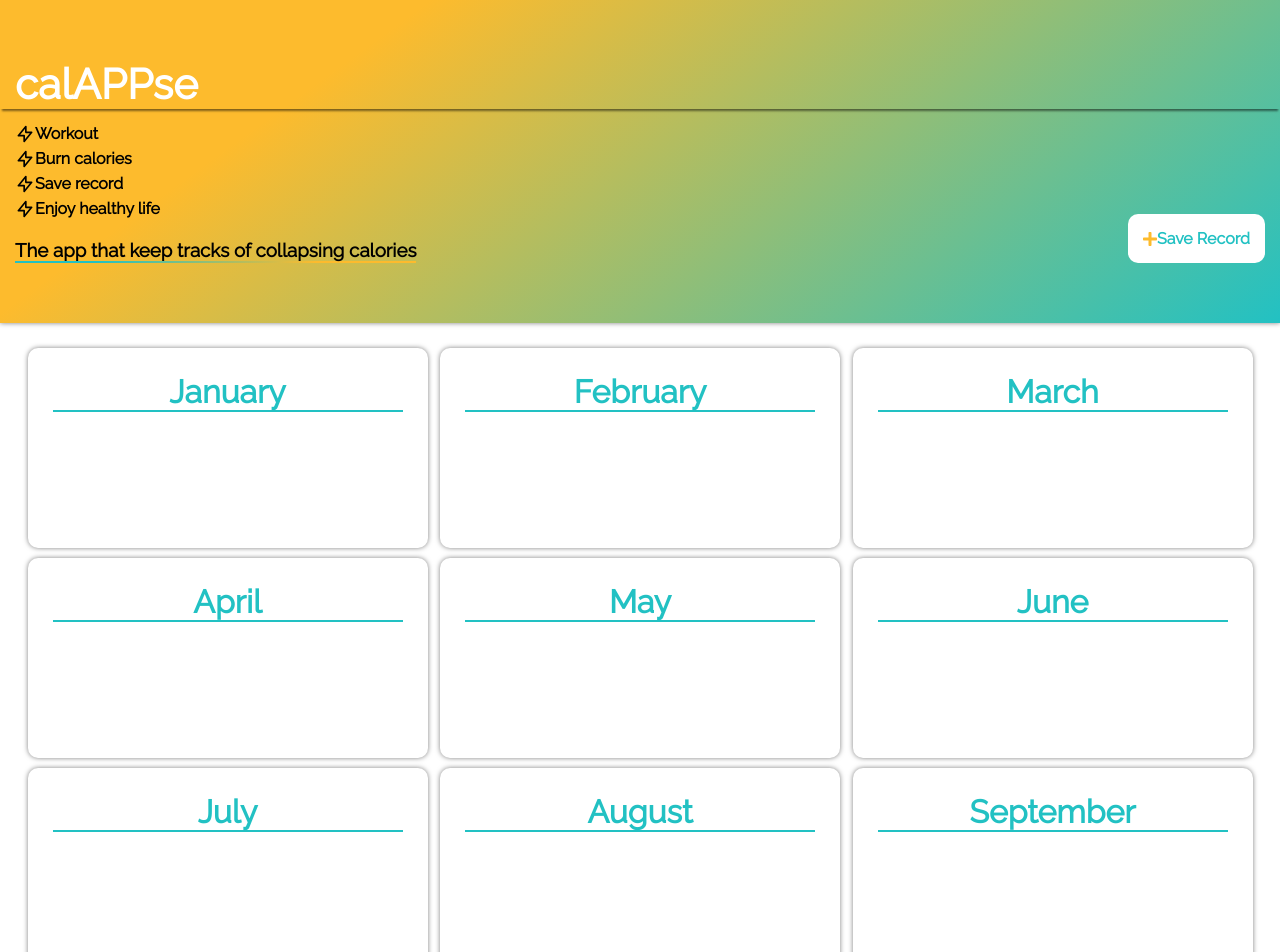
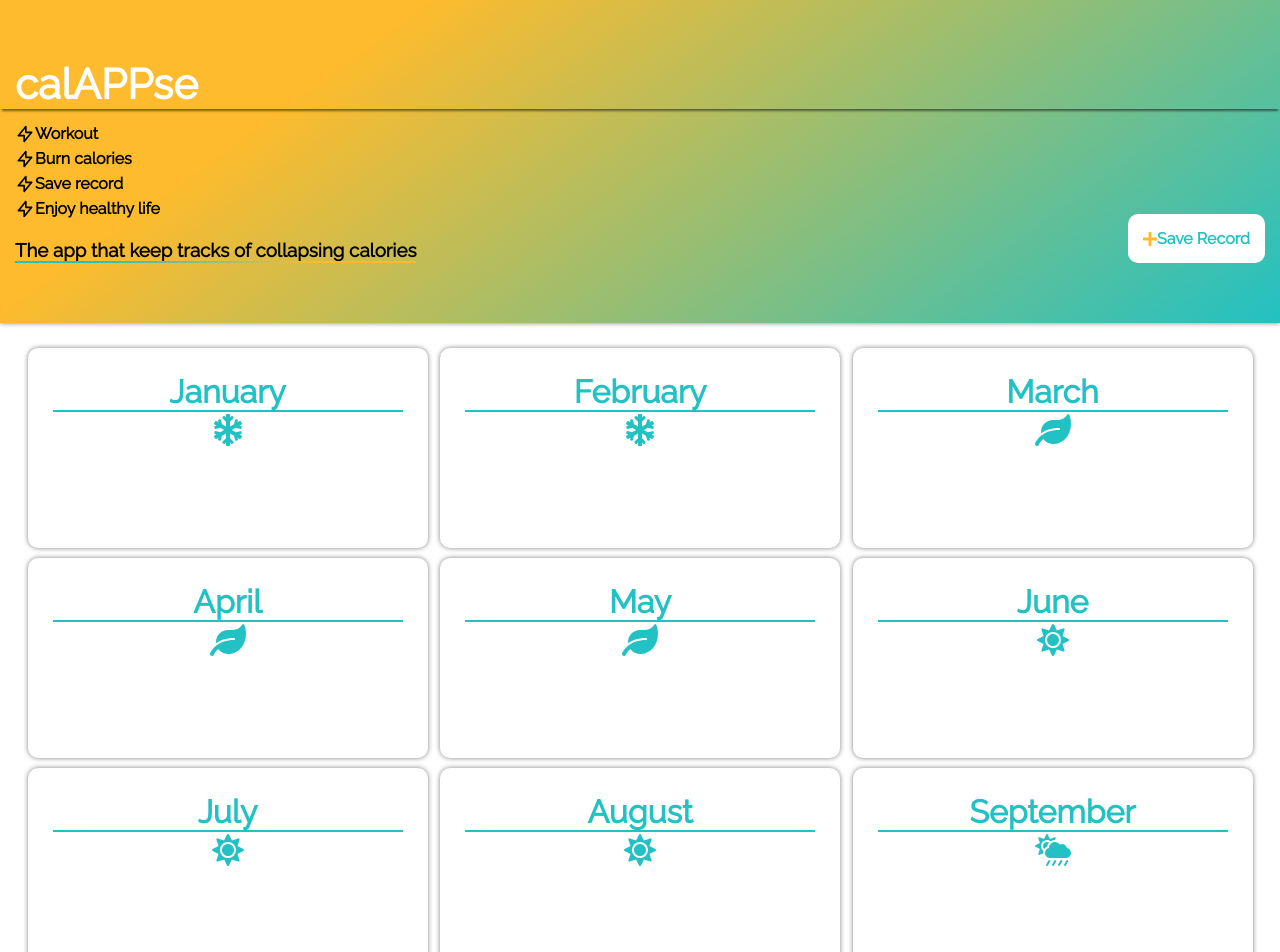
Before and after one commit to HristomirAsenov/calAPPse, a Next.js app: page / in a window 1280 px wide. Shown: the top 952 px of the page. Built offline with nearby package versions, Linux system fonts and the light colour scheme.

Commit message:
show each month's season icon

```diff
--- a/components/month-list/month-list-item/month-list-item.js
+++ b/components/month-list/month-list-item/month-list-item.js
@@ -1,12 +1,27 @@
 import Link from 'next/link';
 
 import { capitelizeString } from 'utils';
+
+import { FontAwesomeIcon } from '@fortawesome/react-fontawesome';
+import { faSun, faLeaf, faCloudSunRain, faSnowflake } from '@fortawesome/free-solid-svg-icons'
 
 import classes from './month-list-item.module.scss';
 
 const MonthListItem = ({
     name,
-}) => (
+    season,
+}) => {
+
+    const SeasonIcon = () => {
+        switch (season) {
+            case 'spring': return <FontAwesomeIcon icon={ faLeaf } />
+            case 'summer': return <FontAwesomeIcon icon={ faSun } />
+            case 'autumn': return <FontAwesomeIcon icon={ faCloudSunRain } />
+            case 'winter': return <FontAwesomeIcon icon={ faSnowflake } />
+        }
+    };
+
+    return (
         <div className={ classes.month }>
             <Link
                 href={ {
@@ -23,8 +38,9 @@ const MonthListItem = ({
                     { capitelizeString(name) }
                 </a>
             </Link>
-
+            <SeasonIcon />
         </div>
     );
+}
 
 export default MonthListItem;
--- a/components/month-list/month-list-item/month-list-item.module.scss
+++ b/components/month-list/month-list-item/month-list-item.module.scss
@@ -33,6 +33,8 @@
         .month-link {
             border-bottom: 2px solid $secondary;
         }
+
+        transform: scale(1.05); // 105% of original size
     }
 
     transition: all 0.2s ease-in;
--- a/globalConstants/index.js
+++ b/globalConstants/index.js
@@ -2,49 +2,62 @@ export const MONTHS = [
     {
         name: 'january',
         order: 1,
+        season: 'winter',
     },
     {
         name: 'february',
         order: 2,
+        season: 'winter',
     },
     {
         name: 'march',
         order: 3,
+        season: 'spring',
+
     },
     {
         name: 'april',
         order: 4,
+        season: 'spring',
     },
     {
         name: 'may',
         order: 5,
+        season: 'spring',
     },
     {
         name: 'june',
         order: 6,
+        season: 'summer',
     },
     {
         name: 'july',
         order: 7,
+        season: 'summer',
     },
     {
         name: 'august',
         order: 8,
+        season: 'summer',
     },
     {
         name: 'september',
         order: 9,
+        season: 'autumn',
     },
     {
         name: 'october',
         order: 10,
+        season: 'autumn',
     },
     {
         name: 'november',
         order: 11,
+        season: 'autumn',
     },
     {
         name: 'december',
         order: 12,
+        season: 'winter',
     },
 ];
```
Lines whose indentation alone changed are shown as unchanged.
